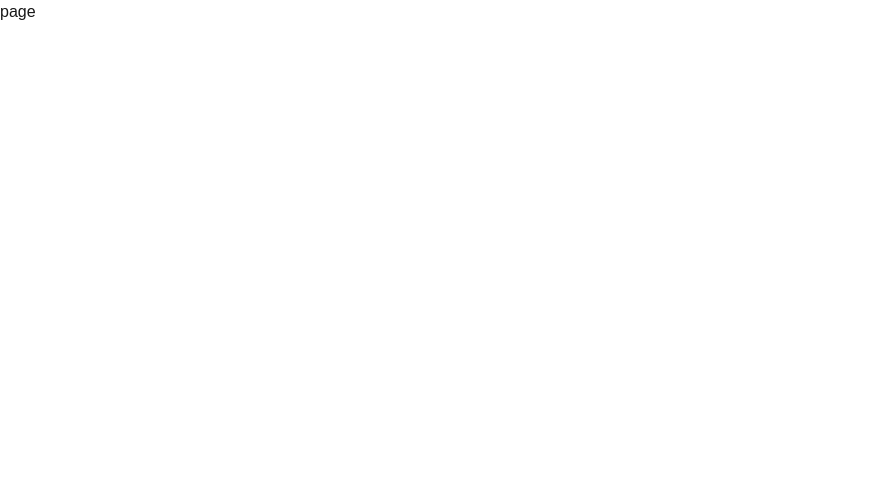
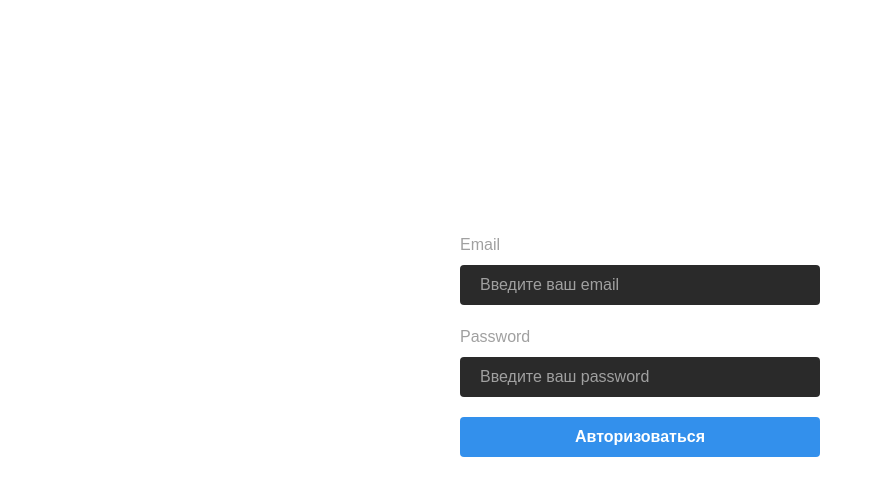
Before and after one commit to lvd536/Chattify, a Next.js app: page /auth in a window 1280 px wide. Shown: the top 496 px of the page, without its empty margins (0-882 px from the left). Built offline with nearby package versions, Linux system fonts and the light colour scheme.

Commit message:
- Implemented test auth system

```diff
--- a/app/auth/page.tsx
+++ b/app/auth/page.tsx
@@ -1,3 +1,13 @@
+import AuthForm from "@/components/Auth/Forms/AuthForm";
+
+interface IFormData {
+    [key: string]: string;
+}
+
 export default function page() {
-    return <div>page</div>;
+    return (
+        <div>
+            <AuthForm />
+        </div>
+    );
 }
--- a/components/Auth/Buttons/EmailButton.tsx
+++ b/components/Auth/Buttons/EmailButton.tsx
@@ -1,14 +1,17 @@
+import Link from "next/link";
+
 interface IProps {
     onClick?: () => void;
 }
 
 export default function EmailButton({ onClick }: IProps) {
     return (
-        <button
+        <Link
+            href={"auth"}
             className="flex min-w-[232px] items-center justify-center overflow-hidden rounded-lg h-12 px-5 tracking-[0.015em] w-full gap-2 border border-gray-200 hover:bg-blue-300/10 transition-colors"
             onClick={onClick}
         >
             Войти через email
-        </button>
+        </Link>
     );
 }
--- a/components/Auth/Buttons/GoogleButton.tsx
+++ b/components/Auth/Buttons/GoogleButton.tsx
@@ -1,12 +1,20 @@
-interface IProps {
-    onClick?: () => void;
-}
+import { ensureUserInFirestore } from "@/utils/auth";
+import { auth } from "@/utils/firebase";
+import { signInWithPopup, GoogleAuthProvider } from "firebase/auth";
 
-export default function GoogleButton({ onClick }: IProps) {
+export default function GoogleButton() {
+    const handleGoogleSignIn = async () => {
+        try {
+            const user = await signInWithPopup(auth, new GoogleAuthProvider());
+            await ensureUserInFirestore(user);
+        } catch (err) {
+            console.error(err);
+        }
+    };
     return (
         <button
             className="flex min-w-[232px] items-center justify-center overflow-hidden rounded-lg h-12 px-5 tracking-[0.015em] w-full gap-2 border border-gray-200 hover:bg-blue-300/10 transition-colors"
-            onClick={onClick}
+            onClick={handleGoogleSignIn}
         >
             <svg
                 height="20"
--- a/components/Auth/Buttons/NavigationButtons.tsx
+++ b/components/Auth/Buttons/NavigationButtons.tsx
@@ -1,18 +1,12 @@
 "use client";
-
-import Link from "next/dist/client/link";
 import EmailButton from "./EmailButton";
 import GoogleButton from "./GoogleButton";
 
 export default function NavigationButtons() {
     return (
         <div className="flex flex-col gap-2">
-            <Link href={"auth/google"}>
-                <GoogleButton />
-            </Link>
-            <Link href={"auth/email"}>
-                <EmailButton />
-            </Link>
+            <GoogleButton />
+            <EmailButton />
         </div>
     );
 }
--- /dev/null
+++ b/components/Auth/Forms/AuthForm.tsx
@@ -0,0 +1,76 @@
+"use client";
+import { useState } from "react";
+
+interface IFormData {
+    email: string;
+    password: string;
+}
+
+export default function AuthForm() {
+    const [formData, setFormData] = useState<IFormData>({
+        email: "",
+        password: "",
+    });
+
+    const handleSubmit = () => {};
+    const handleInputChange = (
+        e: React.ChangeEvent<HTMLInputElement>,
+        inputName: string
+    ) => {
+        setFormData({
+            ...formData,
+            [inputName]: e.target.value,
+        });
+    };
+    return (
+        <form
+            action=""
+            className="flex flex-col w-125 h-150 mx-auto gap-5 rounded-sm items-center justify-center"
+            onSubmit={handleSubmit}
+        >
+            <h1 className="text-white tracking-tight text-3xl font-bold leading-tight text-center pb-6 pt-2">
+                Вход
+            </h1>
+            <div className="flex flex-col gap-2">
+                <label
+                    htmlFor="emailInput"
+                    className="text-[#A0A0A0] font-medium"
+                >
+                    Email
+                </label>
+                <input
+                    type="email"
+                    name="emailInput"
+                    id="emailInput"
+                    placeholder="Введите ваш email"
+                    className="flex w-90 h-7 rounded-sm text-white focus:outline-none focus:ring-2 focus:ring-[#3390EC] border-none bg-[#2A2A2A] placeholder:text-[#A0A0A0] p-5 transition-ring duration-200"
+                    value={formData.email}
+                    onChange={(e) => handleInputChange(e, "email")}
+                />
+            </div>
+            <div className="flex flex-col gap-2">
+                <label
+                    htmlFor="passwordInput"
+                    className="text-[#A0A0A0] font-medium"
+                >
+                    Password
+                </label>
+                <input
+                    type="password"
+                    name="passwordInput"
+                    id="passwordInput"
+                    placeholder="Введите ваш password"
+                    className="flex w-90 h-7 rounded-sm text-white focus:outline-none focus:ring-2 focus:ring-[#3390EC] border-none bg-[#2A2A2A] placeholder:text-[#A0A0A0] p-5 transition-ring duration-200"
+                    value={formData.password}
+                    onChange={(e) => handleInputChange(e, "password")}
+                />
+            </div>
+            <button
+                type="submit"
+                className="flex w-90 items-center justify-center overflow-hidden rounded-sm h-10 px-5 bg-[#3390EC] text-white font-bold hover:bg-[#2b7bce] transition-colors duration-200"
+            >
+                Авторизоваться
+            </button>
+        </form>
+    );
+}
--- /dev/null
+++ b/components/Auth/Forms/AuthTemplate.tsx
@@ -0,0 +1,82 @@
+"use client";
+import { useState } from "react";
+
+interface IFormData {
+    email: string;
+    password: string;
+}
+
+interface IProps {
+    type: "login" | "register";
+}
+
+export default function AuthTemplate({ type }: IProps) {
+    const [formData, setFormData] = useState<IFormData>({
+        email: "",
+        password: "",
+    });
+
+    const handleSubmit = () => {
+
+    };
+    const handleInputChange = (
+        e: React.ChangeEvent<HTMLInputElement>,
+        inputName: string
+    ) => {
+        setFormData({
+            ...formData,
+            [inputName]: e.target.value,
+        });
+    };
+    return (
+        <form
+            action=""
+            className="flex flex-col w-125 h-150 mx-auto gap-5 rounded-sm items-center justify-center"
+            onSubmit={handleSubmit}
+        >
+            <h1 className="text-white tracking-tight text-3xl font-bold leading-tight text-center pb-6 pt-2">
+                {type === "login" ? "Вход" : "Регистрация"}
+            </h1>
+            <div className="flex flex-col gap-2">
+                <label
+                    htmlFor="emailInput"
+                    className="text-[#A0A0A0] font-medium"
+                >
+                    Email
+                </label>
+                <input
+                    type="email"
+                    name="emailInput"
+                    id="emailInput"
+                    placeholder="Введите ваш email"
+                    className="flex w-90 h-7 rounded-sm text-white focus:outline-none focus:ring-2 focus:ring-[#3390EC] border-none bg-[#2A2A2A] placeholder:text-[#A0A0A0] p-5 transition-ring duration-200"
+                    value={formData.email}
+                    onChange={(e) => handleInputChange(e, "email")}
+                />
+            </div>
+            <div className="flex flex-col gap-2">
+                <label
+                    htmlFor="passwordInput"
+                    className="text-[#A0A0A0] font-medium"
+                >
+                    Password
+                </label>
+                <input
+                    type="password"
+                    name="passwordInput"
+                    id="passwordInput"
+                    placeholder="Введите ваш password"
+                    className="flex w-90 h-7 rounded-sm text-white focus:outline-none focus:ring-2 focus:ring-[#3390EC] border-none bg-[#2A2A2A] placeholder:text-[#A0A0A0] p-5 transition-ring duration-200"
+                    value={formData.password}
+                    onChange={(e) => handleInputChange(e, "password")}
+                />
+            </div>
+            <button
+                type="submit"
+                className="flex w-90 items-center justify-center overflow-hidden rounded-sm h-10 px-5 bg-[#3390EC] text-white font-bold hover:bg-[#2b7bce] transition-colors duration-200"
+            >
+                {type === "login" ? "Войти" : "Зарегистрироваться"}
+            </button>
+        </form>
+    );
+}
--- /dev/null
+++ b/utils/auth.ts
@@ -0,0 +1,25 @@
+import { doc, getDoc, setDoc, serverTimestamp } from "firebase/firestore";
+import { db } from "./firebase";
+import { UserCredential } from "firebase/auth";
+
+export const ensureUserInFirestore = async (firebaseUser: UserCredential) => {
+    if (!firebaseUser) return;
+
+    const userRef = doc(db, "users", firebaseUser.user.uid);
+    const snap = await getDoc(userRef);
+
+    if (!snap.exists()) {
+        await setDoc(userRef, {
+            uid: firebaseUser.user.uid,
+            email: firebaseUser.user.email ?? null,
+            displayName: firebaseUser.user.displayName ?? "",
+            photoURL: firebaseUser.user.photoURL ?? "",
+            createdAt: serverTimestamp(),
+            description: "",
+            username:
+                firebaseUser.user.displayName
+                    ?.toLowerCase()
+                    .replace(/\s+/g, "") || "",
+        });
+    }
+};
```
